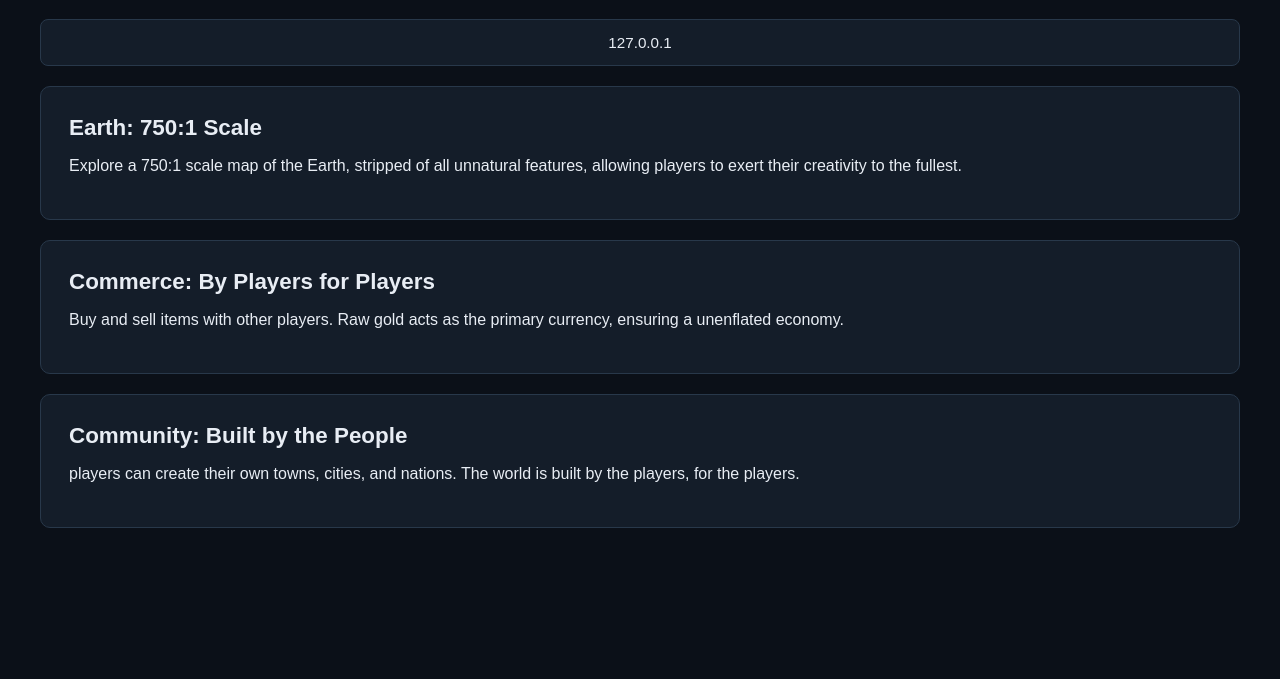
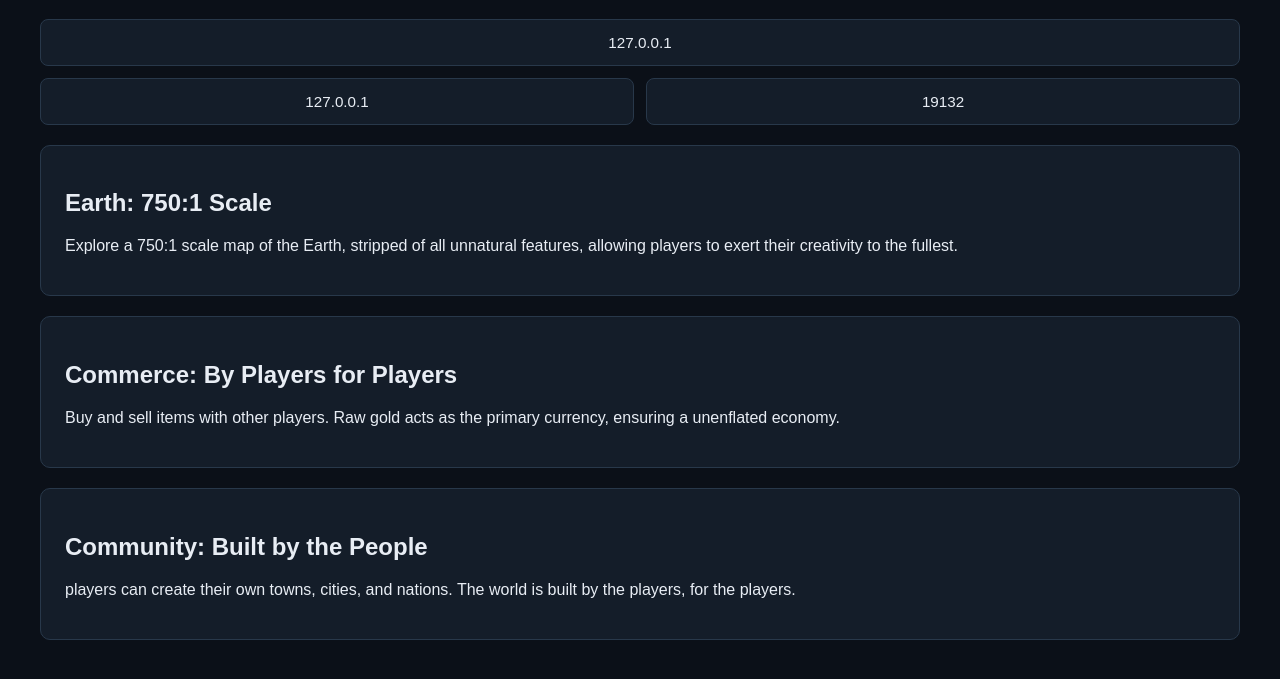
Before and after one commit to Cranky-dev/polmap, a plain HTML site: page index.html in a window 1280 px wide. Shown: the part 1198-1877 px from the top of the page. Before the commit the page ends 1770 px from the top, so only its background shows below. Drawn offline with Linux system fonts and the light colour scheme.

Commit message:
FIX: Updated styles for the homepage

```diff
--- a/style.css
+++ b/style.css
@@ -87,18 +87,19 @@ body {
     width: 100%;
 }
 
+
 /* Server information */
 .info {
     max-width: 1200px;
     margin: 0 auto 20px;
-    display: flex;
-    flex-wrap: wrap;
+    display: grid;
+    grid-template-columns: 1fr 1fr;
     gap: 12px;
 }
 
 .info button {
-    flex: 1;
-    min-width: 180px;
+    width: 100%;
+    min-width: 0;
     padding: 14px;
     color: var(--text);
     background: var(--surface);
@@ -113,40 +114,33 @@ body {
     border-color: var(--accent-blue);
 }
 
-/* Sections */
-.section {
-    padding: 28px;
+/* Java occupies the entire first row */
+.version-java {
+    grid-column: 1 / -1;
 }
 
-.section h2 {
-    margin: 0;
-    font-size: 1.4rem;
-}
-
-/* Display-specific server buttons */
-
-/* Desktop */
+/* Desktop visibility */
 .version-java,
-.version-bedrock {
+.version-bedrock.ip {
     display: block;
 }
 
-/* Mobile */
+.version-bedrock.port {
+    display: block;
+}
+
+/* Mobile visibility */
 @media (max-width: 767px) {
     .version-java {
         display: none;
     }
+
+    .version-bedrock.ip,
+    .version-bedrock.port {
+        display: block;
+    }
 }
 
-/* Hide Bedrock port on desktop */
-@media (min-width: 768px) {
-    .version-bedrock.port {
-        display: none;
-    }
-    .version-bedrock.ip {
-        display: none;
-    }
-}
 
 /* Small screens */
 @media (max-width: 600px) {
```
